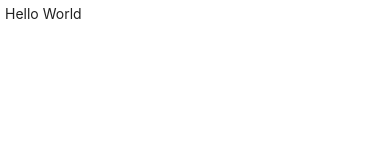
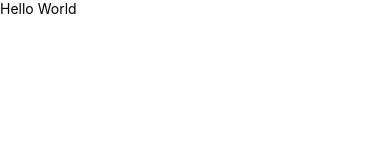
Before and after one commit to nullthefirst/demo-react-native, a React Native app: screen / in a window 390 px wide. Shown: the top 160 px of the page. Built offline with nearby package versions, Linux system fonts and the light colour scheme.

Commit message:
edited file

```diff
--- a/App.js
+++ b/App.js
@@ -1,19 +1,12 @@
 import React, { Component } from 'react';
-import { Text, View, StyleSheet } from 'react-native';
+import { Text, View } from 'react-native';
 
 export default class HelloWorld extends Component {
   render() {
     return(
       <View>
-        <Text style={styles.greeting}>Hello World</Text>
+        <Text>Hello World</Text>
       </View>
     );
   }
 }
-
-const styles = StyleSheet.create({
-  greeting: {
-    margin: 5,
-    color: "#212121"
-  }
-})
```
Also changed, not shown: xyz-basics/demo.js (renamed from demo.js).
